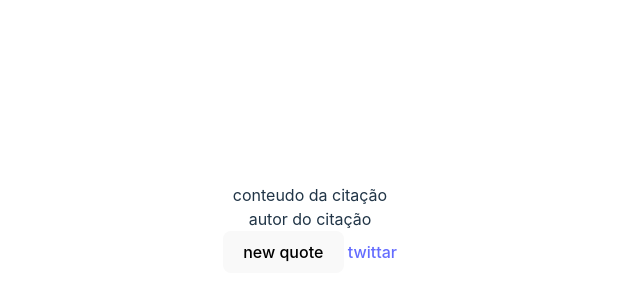
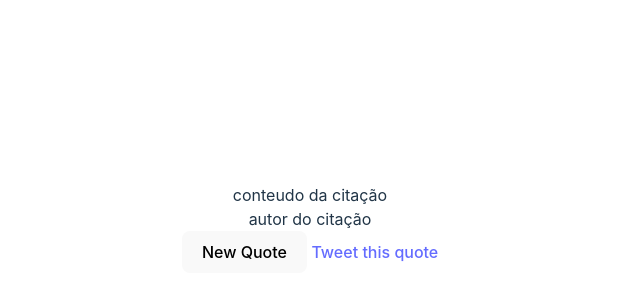
Before and after one commit to AbraaoAlves/FCC-frontend-projects, a React (Vite) app: page / in a window 1280 px wide. Shown: the part 172-472 px from the top of the page, without its empty margins (330-970 px from the left). Built offline with nearby package versions, Linux system fonts and the light colour scheme.

Commit message:
chore: improve element texts

```diff
--- a/src/components/App.jsx
+++ b/src/components/App.jsx
@@ -18,10 +18,10 @@
       <button id="new-quote" data-testid="new-quote" onClick={() => {
         setQuote(getNewQuote(quote.text));
       }}>
-          new quote
+          New Quote
       </button>
 
-      <a href="https://twitter.com/intent/tweet" target="_blank" id="tweet-quote" data-testid="tweet-quote"> twittar</a>
+      <a href="https://twitter.com/intent/tweet" target="_blank" id="tweet-quote" data-testid="tweet-quote"> Tweet this quote</a>
     </div>
   )
 }
```
